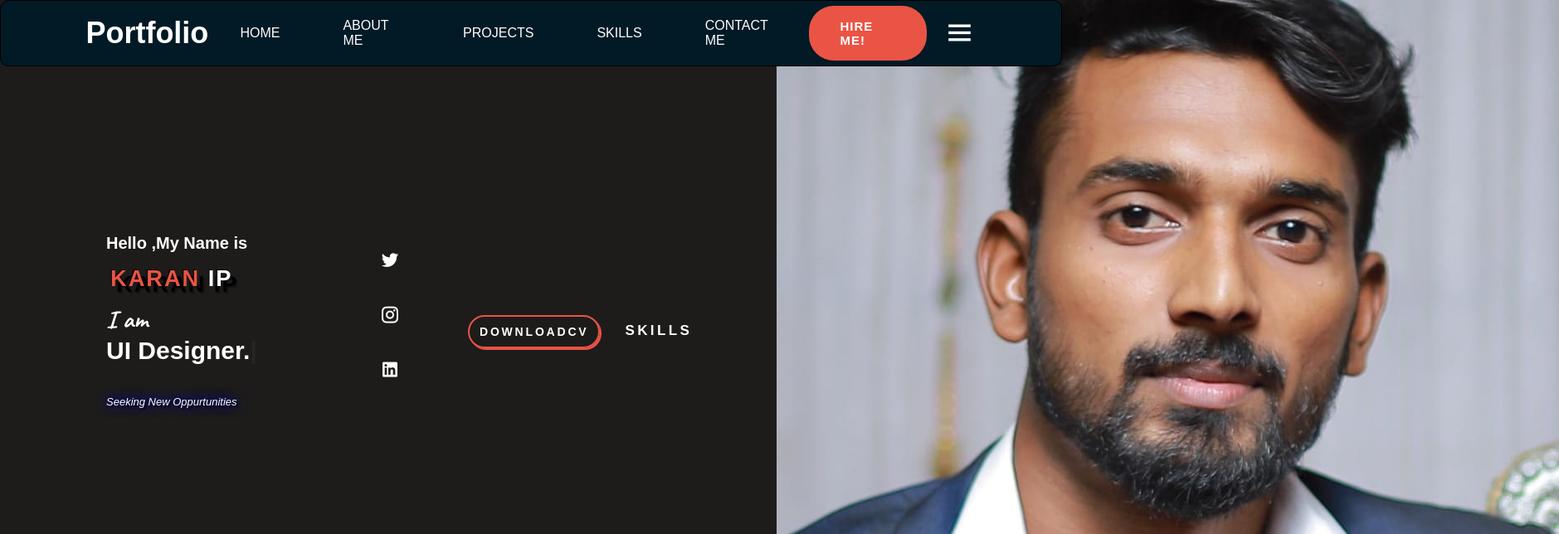
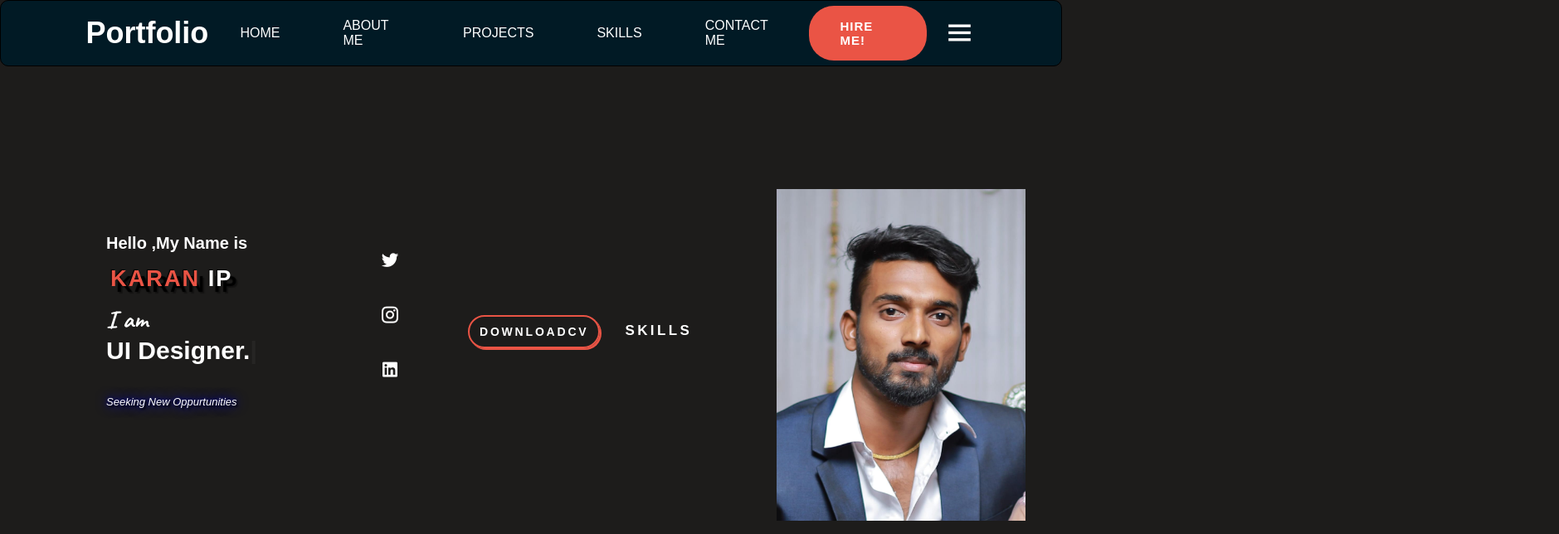
Before and after one commit to KaranIP/portfolio, a website built with webpack: page dist/index.html in a window 1280 px wide. Shown: the top 644 px of the page at 83% size, 1879 px wide, since content can reach past the window. Built offline with nearby package versions, Linux system fonts and the light colour scheme; files whose address does not match are found by name.

Commit message:
profile2

```diff
--- a/dist/index.html
+++ b/dist/index.html
@@ -511,7 +511,7 @@ div.hero-text
     </div>
 
     <div class="hero-img">
-      <img src="https://KaranIP.github.io/portfolio/karan.jpg" alt="Description">
+      <img src="https://KaranIP.github.io/portfolio/karan.jpg" width="300px" height="400px" alt="Description">
     </div>
    </section>
    <h1 href="#" id="myskills" class="h1">My Skills</h1>
```
